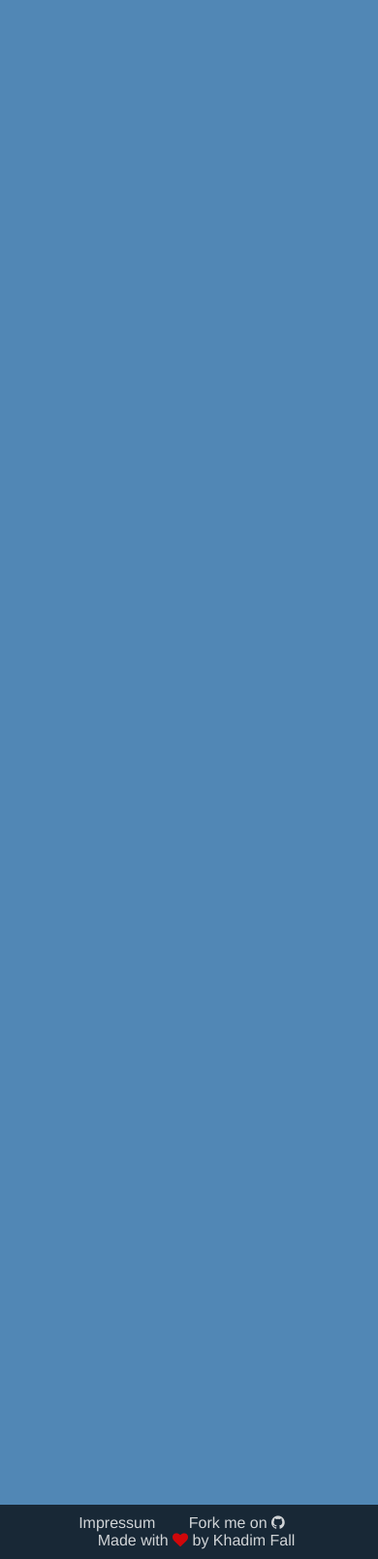
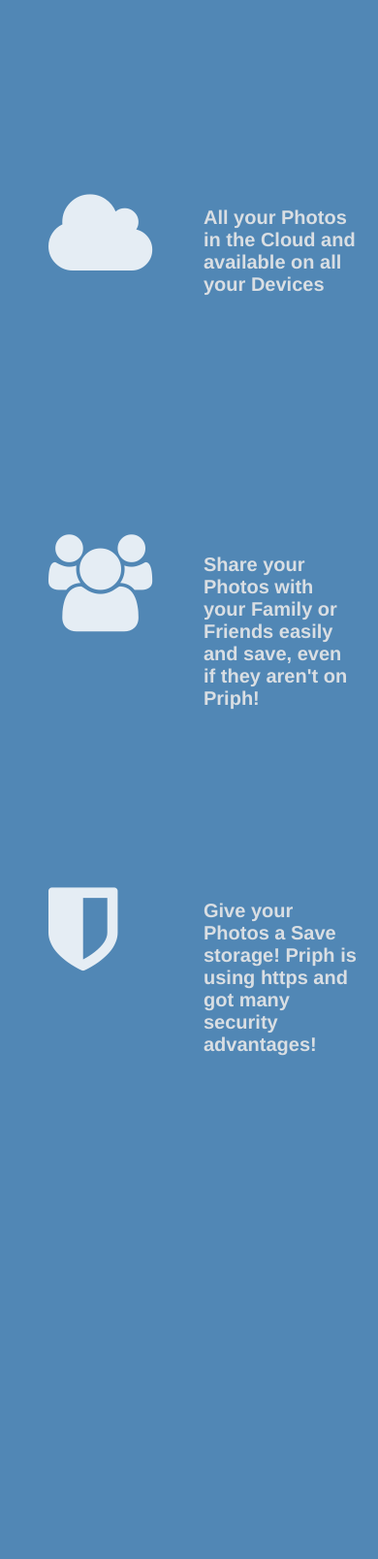
Before and after one commit to mono424/priph, a PHP site: page / in a window 390 px wide. Shown: the part 1768-3376 px from the top of the page at 97% size. Run offline with PHP 8.4, Linux system fonts and the light colour scheme; the visitor is signed in with stand-in values (Sample User, id 1); some libraries are stand-ins or nearby versions.

Commit message:
Feature Div Created

```diff
--- a/css/about_slide.css
+++ b/css/about_slide.css
@@ -3,6 +3,22 @@
 #slide1{
   position:relative;
   background-color: #5187B5;
+  overflow:auto;
+}
+
+
+/* SLIDE WRAPPER */
+#slide1 .about-wrapper{
+  width: 100vw;
+  height: 100vh;
+  overflow-y:auto;
+  overflow-x:hidden;
+}
+
+#slide1 .about-content{
+  width: 100vw;
+  height: 100vh;
+  position:relative;
 }
 
 
@@ -26,3 +42,46 @@
   opacity: 0.7;
   /*transition: ease-in 0.1s;*/
 }
+
+
+/* FEATURES */
+.features-side{
+  position:absolute;
+  top: 0;
+  left: 0;
+  width: 50vw;
+  height: 85vh;
+  padding-top: 15vh;
+}
+
+.features-box{
+  margin: 20px 20px 20px 50px;
+  position: relative;
+  height: 20vh;
+  color: rgba(255, 255, 255, 0.85);
+}
+
+.features-box i{
+  font-size: 120px;
+  position: absolute;
+  left:0;
+  top:0;
+}
+
+.features-box p{
+  font-size: 30px;
+  position: absolute;
+  left:160px;
+  top:0;
+}
+
+
+/* COMMENTS */
+.comment-side{
+  position:absolute;
+  top: 0;
+  left: 50vw;
+  width: 50vw;
+  height: 90vh;
+  padding-top: 10vh;
+}
--- a/css/mobile.css
+++ b/css/mobile.css
@@ -1,3 +1,41 @@
+/* MIDDLE SCREEN */
+
+@media screen and (max-width: 1200px){
+
+  .features-side{
+    width: 100vw;
+  }
+
+  .comment-side{
+    top: 100vh;
+    left: 50vw;
+    width: 100vw;
+  }
+
+  /* INFO > FEATURES */
+  #slide1 .about-content{
+    height: 200vh;
+  }
+
+  .features-box i{
+    font-size: 100px;
+  }
+
+  .features-box p{
+    font-size: 20px;
+  }
+
+  /* FOOTER */
+  #slide1 .footer{
+    text-align:center;
+  }
+  #slide1 .footer a{
+    white-space: nowrap;
+  }
+
+}
+
+
 /* SMALL SCREEN */
 
 @media screen and (max-width: 860px){
@@ -108,6 +146,7 @@
   .intro-overlay .footer{
     /*background: transparent;*/
   }
+
 }
 
 
--- a/index.php
+++ b/index.php
@@ -408,6 +408,43 @@
 
       <!-- INFO CONTAINER -->
       <div id="slide1" data-anchor="info" class="section">
+        <!-- INFO WRAPPER -->
+        <div class="about-wrapper">
+          <!-- INFO CONTENT DIV -->
+          <div class="about-content">
+            <!-- FEATURE SIDE -->
+            <div class="features-side">
+              <div class="features-box">
+                <i class="fa fa-cloud" aria-hidden="true"></i>
+                <p>
+                  All your Photos in the Cloud and available on all your Devices
+                </p>
+              </div>
+
+              <div class="features-box">
+                <i class="fa fa-users" aria-hidden="true"></i>
+                <p>
+                  Share your Photos with your Family or Friends easily and save, even if they aren't on Priph!
+                </p>
+              </div>
+
+              <div class="features-box">
+                <i class="fa fa-shield" aria-hidden="true"></i>
+                <p>
+                  Give your Photos a Save storage! Priph is using https and got many security advantages!
+                </p>
+              </div>
+
+            </div>
+
+            <!-- COMMENT SIDE -->
+            <div class="comment-side">
+              <div class="comment-box">
+
+              </div>
+
+            </div>
+
 
             <!-- BACK TO TOP BUTTON -->
             <div id="less_btn" class="less_about">
@@ -419,6 +456,8 @@
 
             <!-- FOOTER -->
             <?php require 'files/footer.php'; ?>
+          </div>
+        </div>
       </div>
     </div>
 
```
Lines whose indentation alone changed are shown as unchanged.
